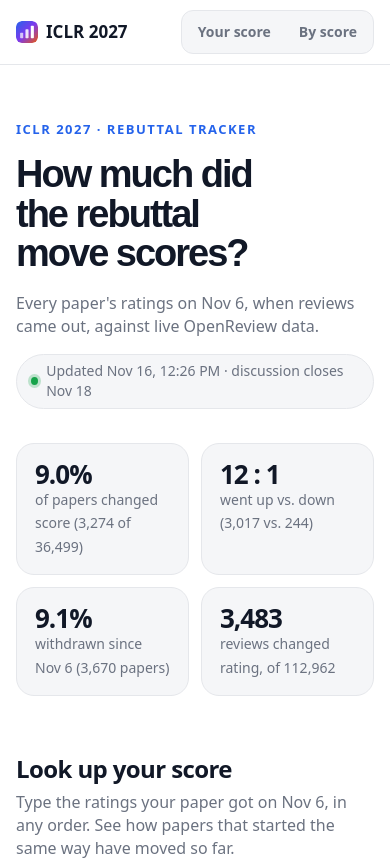
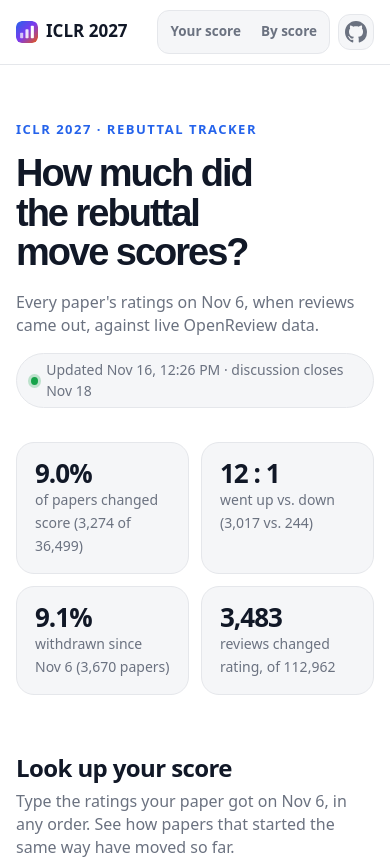
Before and after one commit to juevn/iclr2027-reviews, a plain HTML site: page index.html in a window 390 px wide. Shown: the top 863 px of the page. Drawn offline with Linux system fonts and the light colour scheme; a web font is replaced by a local one.

Commit message:
Link the source code on GitHub from the top bar and footer
Co-Authored-By: Claude Opus 5.5 <noreply@anthropic.com>
Claude-Session: https://claude.ai/code/session_01TcxDZfia7MrzcEvY8LDLi9

```diff
--- a/index.html
+++ b/index.html
@@ -55,6 +55,8 @@ a { color: var(--accent); }
 .nav { display: flex; gap: 4px; margin-left: auto; background: var(--panel); border: 1px solid var(--line); border-radius: 12px; padding: 4px; }
 .nav a { text-decoration: none; color: var(--muted); font-weight: 700; font-size: 14px; padding: 7px 12px; border-radius: 9px; white-space: nowrap; }
 .nav a:hover { color: var(--ink); background: var(--bg); }
+.gh { display: inline-flex; align-items: center; justify-content: center; width: 40px; height: 40px; border-radius: 12px; color: var(--muted); border: 1px solid var(--line); background: var(--panel); flex: none; }
+.gh:hover { color: var(--ink); }
 
 .hero { padding: 52px 0 4px; }
 .hero .kick { display: inline-block; font-weight: 700; font-size: 13px; letter-spacing: 1.5px; text-transform: uppercase; color: var(--up); margin: 0 0 16px; }
@@ -121,6 +123,9 @@ table.tl th { color: var(--muted); font-weight: 500; font-size: 13.5px; }
 @media (max-width: 720px) {
   .stats, .metrics { grid-template-columns: repeat(2, 1fr); }
   .metrics.ranks { grid-template-columns: 1fr; }
+  .topbar .in { gap: 8px; }
+  .nav a { padding: 7px 8px; font-size: 13.5px; }
+  .gh { width: 36px; height: 36px; }
   .lookup { padding: 16px; border-radius: 20px; }
   .chartcard { padding: 16px 14px 10px; border-radius: 20px; }
   .inrow .btn { width: 100%; }
@@ -137,6 +142,7 @@ table.tl th { color: var(--muted); font-weight: 500; font-size: 13.5px; }
     <a href="#bymean">By score</a>
     <a href="#reviews" class="hide-s">Reviews</a>
   </nav>
+  <a class="gh" href="https://github.com/juevn/iclr2027-reviews" target="_blank" rel="noopener" aria-label="Source code on GitHub" title="Source code on GitHub"><svg viewBox="0 0 16 16" width="22" height="22" aria-hidden="true"><path fill="currentColor" d="M8 0C3.58 0 0 3.58 0 8c0 3.54 2.29 6.53 5.47 7.59.4.07.55-.17.55-.38 0-.19-.01-.82-.01-1.49-2.01.37-2.53-.49-2.69-.94-.09-.23-.48-.94-.82-1.13-.28-.15-.68-.52-.01-.53.63-.01 1.08.58 1.23.82.72 1.21 1.87.87 2.33.66.07-.52.28-.87.51-1.07-1.78-.2-3.64-.89-3.64-3.95 0-.87.31-1.59.82-2.15-.08-.2-.36-1.02.08-2.12 0 0 .67-.21 2.2.82.64-.18 1.32-.27 2-.27.68 0 1.36.09 2 .27 1.53-1.04 2.2-.82 2.2-.82.44 1.1.16 1.92.08 2.12.51.56.82 1.27.82 2.15 0 3.07-1.87 3.75-3.65 3.95.29.25.54.73.54 1.48 0 1.07-.01 1.93-.01 2.2 0 .21.15.46.55.38A8.013 8.013 0 0016 8c0-4.42-3.58-8-8-8z"/></svg></a>
 </div></div>
 
 <main class="wrap" id="top">
@@ -210,7 +216,7 @@ table.tl th { color: var(--muted); font-weight: 500; font-size: 13.5px; }
   </section>
 
   <div class="foot">
-    Made by <a href="https://juevn.github.io/">Jueun Kim</a> · <a href="https://x.com/jueun_kim_">@jueun_kim_</a><br>
+    Made by <a href="https://juevn.github.io/">Jueun Kim</a> · <a href="https://x.com/jueun_kim_">@jueun_kim_</a> · <a href="https://github.com/juevn/iclr2027-reviews">Code on GitHub</a><br>
     Also: <a href="https://juevn.github.io/neurips2026/">NeurIPS 2026 Explorer</a>
   </div>
 </main>
```
